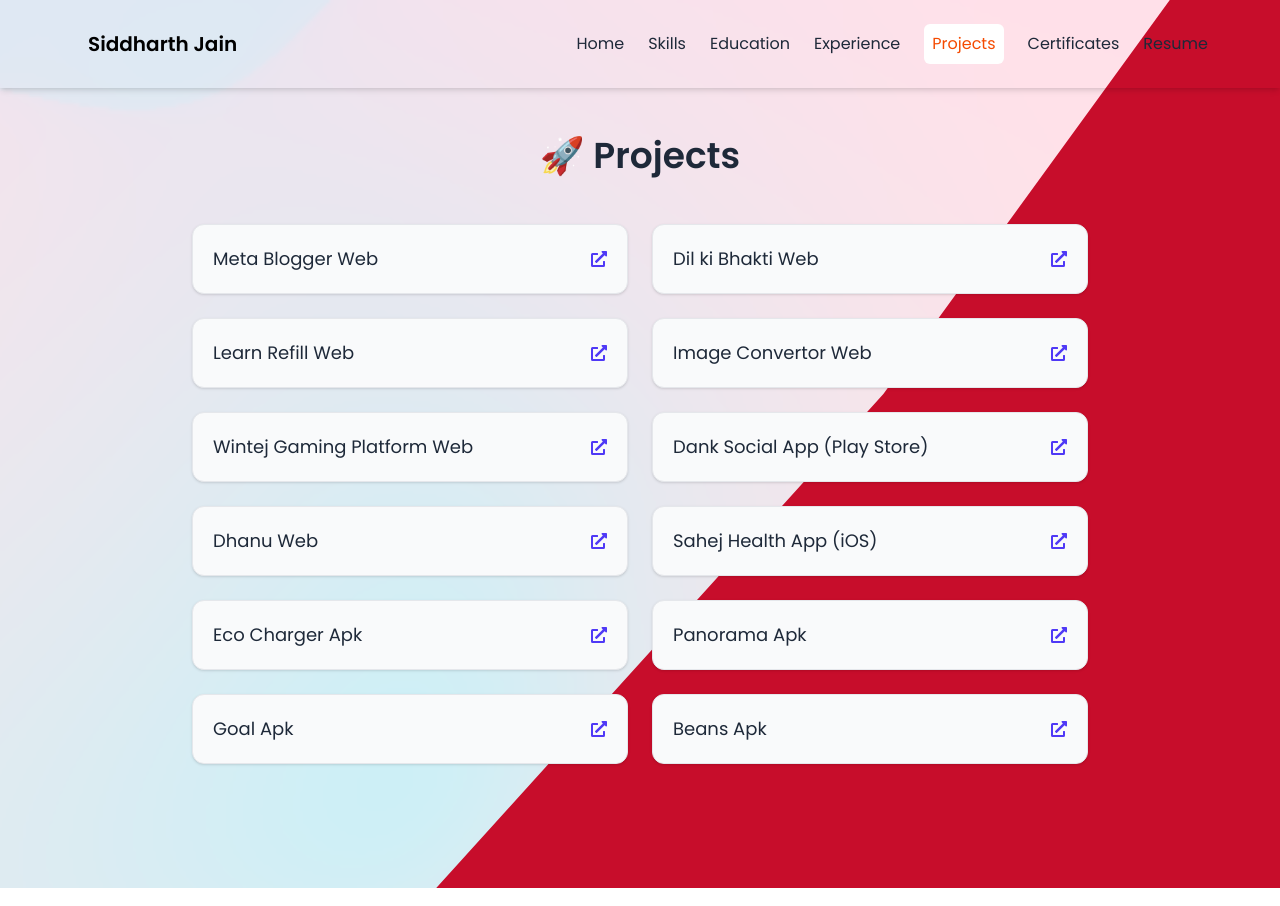
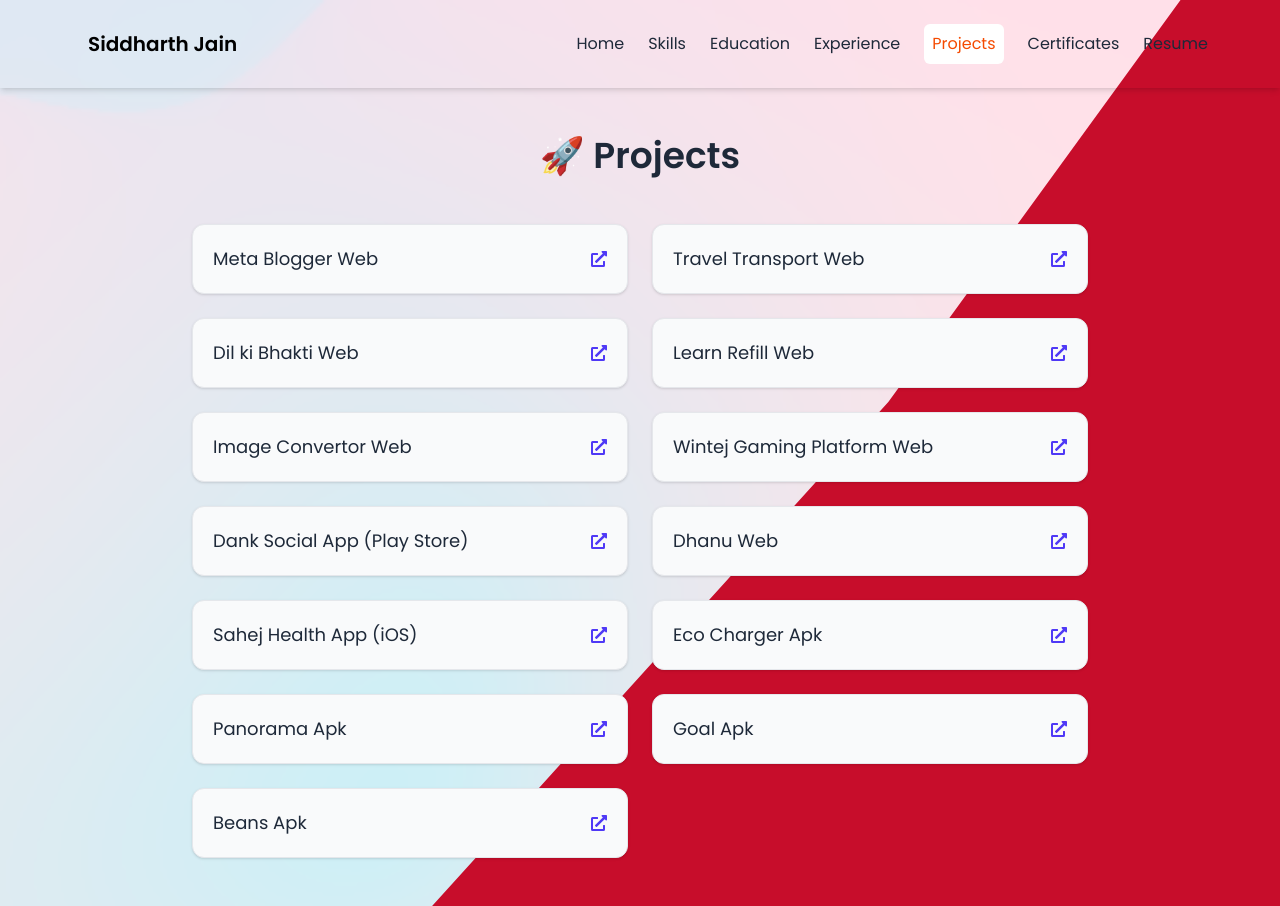
Before and after one commit to infosiddjain/Portfolio, a Next.js app: page /projects in a window 1280 px wide. Built offline with nearby package versions, Linux system fonts and the light colour scheme; a web font is replaced by a local one.

Commit message:
feat: new project added and updated code

```diff
--- a/src/app/resume/page.js
+++ b/src/app/resume/page.js
@@ -4,7 +4,7 @@ const ResumePage = () => {
   return (
     <div className="w-full min-h-screen">
       <iframe
-        src="https://drive.google.com/file/d/18SQx4rl7QcWq5_FQHbblpO-okVaS9XoJ/preview"
+        src="https://drive.google.com/file/d/1HUp7EvqVUtj4TuaxjBU2GEuv6qBEwd0Y/preview"
         className="w-full min-h-screen"
         title="Siddharth Jain Resume"
         frameBorder="0"
--- a/src/constants/index.ts
+++ b/src/constants/index.ts
@@ -2,6 +2,10 @@ export const projects = [
   {
     name: "Meta Blogger Web",
     url: "https://www.metablogger.in/",
+  },
+  {
+    name: "Travel Transport Web",
+    url: "https://www.krishnatransportpackersandmovers.com",
   },
   {
     name: "Dil ki Bhakti Web",
```
